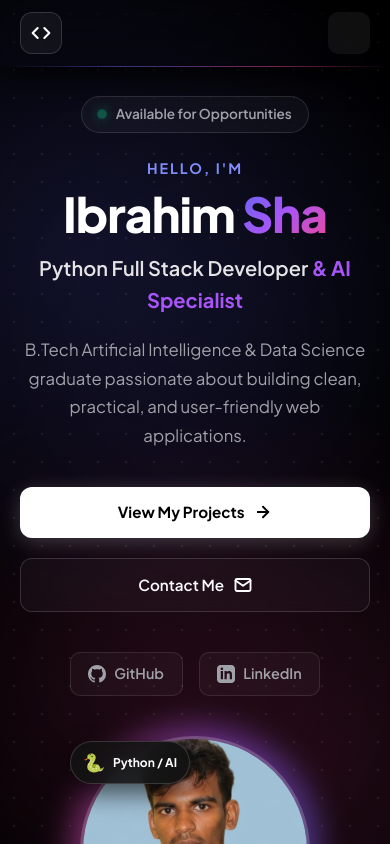
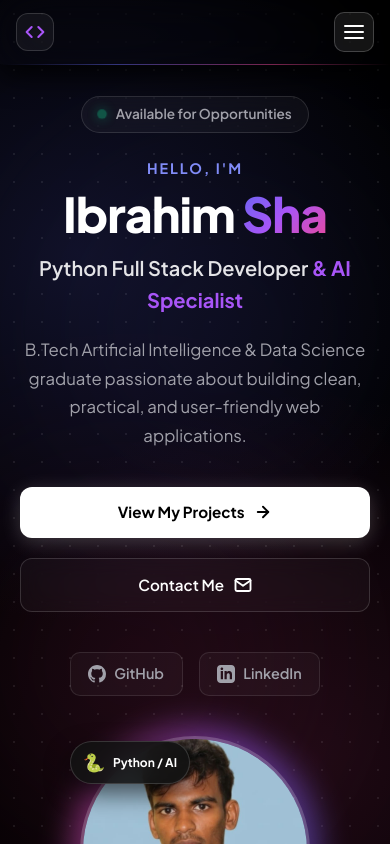
Before and after one commit to Ibrahimsha02/ibrahim-portfolio, an Angular app: page / in a window 390 px wide. Shown: the top 844 px of the page. Built offline with nearby package versions, Linux system fonts and the light colour scheme.

Commit message:
Update portfolio

```diff
--- a/angular.json
+++ b/angular.json
@@ -45,11 +45,11 @@
                   "maximumWarning": "500kB",
                   "maximumError": "1MB"
                 },
-                {
-                  "type": "anyComponentStyle",
-                  "maximumWarning": "4kB",
-                  "maximumError": "8kB"
-                }
+               {
+                "type": "anyComponentStyle",
+                "maximumWarning": "12kB",
+                "maximumError": "16kB"
+              }
               ],
               "outputHashing": "all"
             },
--- a/src/app/components/navbar/navbar.css
+++ b/src/app/components/navbar/navbar.css
@@ -1,5 +1,5 @@
 /* ==========================================================================
-   Angular Navbar CSS - Enhanced Modern Typography Theme
+   Angular Navbar CSS - Enhanced Modern Theme
    ========================================================================== */
 
 @import url('https://fonts.googleapis.com/css2?family=Plus+Jakarta+Sans:wght@500;600;700;800&display=swap');
@@ -41,7 +41,8 @@
   left: 0;
   width: 100%;
   height: 1px;
-  background: linear-gradient(90deg,
+  background: linear-gradient(
+    90deg,
     transparent 0%,
     rgba(99, 102, 241, 0.5) 30%,
     rgba(236, 72, 153, 0.5) 70%,
@@ -58,9 +59,7 @@
   justify-content: space-between;
 }
 
-/* 2. Logo / Avatar Badge */
-.logo,
-.logo-avatar,
+/* 2. Developer Code Icon Badge (`.logo-tech-badge`) */
 .logo-tech-badge {
   text-decoration: none !important;
   display: flex;
@@ -72,14 +71,14 @@
   background: rgba(255, 255, 255, 0.05);
   border: 1px solid rgba(255, 255, 255, 0.15);
   color: #ffffff;
-  font-family: var(--nav-font);
-  font-weight: 800;
-  font-size: 1.1rem;
   transition: all 0.3s ease;
 }
 
-.logo:hover,
-.logo-avatar:hover,
+.logo-tech-badge svg {
+  color: #a855f7;
+  transition: transform 0.3s ease;
+}
+
 .logo-tech-badge:hover {
   background: rgba(168, 85, 247, 0.15);
   border-color: #a855f7;
@@ -87,7 +86,11 @@
   transform: translateY(-2px);
 }
 
-/* 3. Enhanced Navigation Links Typography */
+.logo-tech-badge:hover svg {
+  transform: scale(1.15);
+}
+
+/* 3. Navigation Links (Desktop) */
 .nav-links {
   display: flex;
   align-items: center;
@@ -101,7 +104,7 @@
   font-family: var(--nav-font);
   font-size: 0.92rem;
   font-weight: 600;
-  letter-spacing: 0.4px; /* Crisp Modern Kerning */
+  letter-spacing: 0.4px;
   padding: 0.55rem 1rem;
   border-radius: 8px;
   transition: all 0.25s cubic-bezier(0.16, 1, 0.3, 1);
@@ -125,7 +128,7 @@
 .nav-links a:hover {
   color: #ffffff !important;
   background: rgba(255, 255, 255, 0.06) !important;
-  text-shadow: 0 0 12px rgba(255, 255, 255, 0.3); /* Soft font glow on hover */
+  text-shadow: 0 0 12px rgba(255, 255, 255, 0.3);
 }
 
 .nav-links a:hover::after,
@@ -134,7 +137,7 @@
 }
 
 /* Contact Button Pill Highlight */
-.nav-links a[href="#contact"] {
+.nav-links a[href='#contact'] {
   background: #ffffff !important;
   color: #000000 !important;
   font-weight: 700 !important;
@@ -146,20 +149,20 @@
   text-shadow: none !important;
 }
 
-.nav-links a[href="#contact"]::after {
+.nav-links a[href='#contact']::after {
   display: none !important;
 }
 
-.nav-links a[href="#contact"]:hover {
+.nav-links a[href='#contact']:hover {
   background: #f4f4f5 !important;
   transform: translateY(-2px);
   box-shadow: 0 6px 20px rgba(255, 255, 255, 0.35);
 }
 
-/* 4. Hamburger Menu Button */
+/* 4. Hamburger Menu Button (Desktop Hidden) */
 .menu-toggle {
   display: none;
-  background: rgba(255, 255, 255, 0.06);
+  background: rgba(255, 255, 255, 0.05);
   border: 1px solid var(--nav-border);
   border-radius: 10px;
   width: 42px;
@@ -169,12 +172,7 @@
   justify-content: center;
   align-items: center;
   gap: 5px;
-  transition: all 0.2s ease;
-}
-
-.menu-toggle:hover {
-  background: rgba(255, 255, 255, 0.12);
-  border-color: rgba(255, 255, 255, 0.3);
+  transition: all 0.3s ease;
 }
 
 .menu-toggle span {
@@ -183,95 +181,148 @@
   height: 2px;
   background-color: var(--text-primary);
   border-radius: 2px;
-  transition: transform 0.3s cubic-bezier(0.16, 1, 0.3, 1), opacity 0.2s ease, background-color 0.3s ease;
+  transition:
+    transform 0.35s cubic-bezier(0.16, 1, 0.3, 1),
+    opacity 0.2s ease,
+    background-color 0.3s ease;
   transform-origin: center;
 }
 
-.menu-toggle.open span:nth-child(1) {
-  transform: translateY(7px) rotate(45deg);
-  background-color: var(--accent-pink);
-}
+/* ==========================================================================
+   Mobile Navigation Fix (Smartphone & Tablet: Max-Width 768px)
+   ========================================================================== */
 
-.menu-toggle.open span:nth-child(2) {
-  opacity: 0;
-  transform: scaleX(0);
-}
-
-.menu-toggle.open span:nth-child(3) {
-  transform: translateY(-7px) rotate(-45deg);
-  background-color: var(--accent-pink);
-}
-
-/* 5. Mobile Navigation Drawer CSS */
 @media (max-width: 768px) {
+  /* 1. Header Container */
   .nav-container {
-    padding: 0.75rem 1.25rem;
+    padding: 0.75rem 1rem !important;
+    display: flex;
+    align-items: center;
+    justify-content: space-between;
+    position: relative;
+    z-index: 10000;
   }
 
+  /* 2. Left Logo Badge */
+  .logo-tech-badge,
+  .logo-avatar,
+  .logo {
+    width: 38px !important;
+    height: 38px !important;
+    z-index: 10001;
+  }
+
+  /* 3. Right Hamburger Toggle Button */
   .menu-toggle {
     display: flex !important;
+    background: rgba(255, 255, 255, 0.08) !important;
+    border: 1px solid rgba(255, 255, 255, 0.2) !important;
+    border-radius: 10px !important;
+    width: 40px !important;
+    height: 40px !important;
+    cursor: pointer;
+    flex-direction: column;
+    justify-content: center;
+    align-items: center;
+    gap: 4px;
+    z-index: 10001;
   }
 
+  .menu-toggle span {
+    display: block;
+    width: 20px;
+    height: 2px;
+    background-color: #ffffff !important;
+    border-radius: 2px;
+    transition: all 0.3s cubic-bezier(0.16, 1, 0.3, 1);
+  }
+
+  /* Morph Hamburger into Pink 'X' when Open */
+  .menu-toggle.open {
+    background: rgba(236, 72, 153, 0.2) !important;
+    border-color: #ec4899 !important;
+  }
+
+  .menu-toggle.open span:nth-child(1) {
+    transform: translateY(6px) rotate(45deg);
+    background-color: #ec4899 !important;
+  }
+
+  .menu-toggle.open span:nth-child(2) {
+    opacity: 0;
+  }
+
+  .menu-toggle.open span:nth-child(3) {
+    transform: translateY(-6px) rotate(-45deg);
+    background-color: #ec4899 !important;
+  }
+
+  /* 4. SOLID PITCH BLACK Mobile Drawer Menu (Fixes Overlap!) */
   .nav-links {
-    position: fixed;
-    top: 64px;
-    left: 0;
-    width: 100%;
-    height: calc(100vh - 64px);
-    background: var(--nav-bg-mobile) !important;
-    backdrop-filter: blur(25px);
-    -webkit-backdrop-filter: blur(25px);
-    border-bottom: 1px solid rgba(255, 255, 255, 0.1);
-    flex-direction: column;
-    padding: 2rem 1.5rem;
-    gap: 0.85rem;
-    align-items: stretch;
-    overflow-y: auto;
+    position: fixed !important;
+    top: 58px !important;
+    left: 0 !important;
+    width: 100vw !important;
+    height: calc(100vh - 58px) !important;
+    background: #050505 !important; /* SOLID PITCH BLACK - Stops text bleed-through! */
+    z-index: 9999 !important;
+    flex-direction: column !important;
+    padding: 1.5rem 1.25rem 3rem !important;
+    gap: 0.65rem !important;
+    align-items: stretch !important;
+    overflow-y: auto !important;
 
+    /* Smooth Off-Screen Hidden State */
     opacity: 0;
     visibility: hidden;
-    transform: translateY(-20px) scale(0.97);
+    transform: translateY(-15px);
     pointer-events: none;
-    transition: opacity 0.35s cubic-bezier(0.16, 1, 0.3, 1),
-                transform 0.35s cubic-bezier(0.16, 1, 0.3, 1),
-                visibility 0.35s ease;
-    box-shadow: 0 30px 60px rgba(0, 0, 0, 0.95);
+    transition:
+      opacity 0.3s ease,
+      transform 0.3s ease,
+      visibility 0.3s ease;
   }
 
+  /* When Menu is Open */
   .nav-links.open {
-    opacity: 1;
-    visibility: visible;
-    transform: translateY(0) scale(1);
-    pointer-events: auto;
+    opacity: 1 !important;
+    visibility: visible !important;
+    transform: translateY(0) !important;
+    pointer-events: auto !important;
   }
 
+  /* Mobile Links Styling */
   .nav-links a {
+    display: flex !important;
+    align-items: center;
+    justify-content: center;
+    padding: 0.85rem 1rem !important;
+    font-size: 1.05rem !important;
+    font-weight: 700 !important;
+    color: #ffffff !important;
+    background: rgba(255, 255, 255, 0.05) !important;
+    border: 1px solid rgba(255, 255, 255, 0.1) !important;
+    border-radius: 12px !important;
+    width: 100% !important;
     text-align: center;
-    padding: 1rem 1.25rem;
-    font-size: 1.1rem;
-    font-weight: 700;
-    letter-spacing: 0.5px;
-    color: #ffffff !important;
-    background: rgba(255, 255, 255, 0.03) !important;
-    border: 1px solid rgba(255, 255, 255, 0.08);
-    border-radius: 12px;
-    width: 100%;
-    transition: all 0.25s ease;
   }
 
   .nav-links a:active,
   .nav-links a:hover {
-    background: rgba(255, 255, 255, 0.1) !important;
-    border-color: rgba(168, 85, 247, 0.4);
-    transform: scale(0.99);
+    background: rgba(168, 85, 247, 0.2) !important;
+    border-color: #a855f7 !important;
+    color: #ffffff !important;
   }
 
   .nav-links a[href="#contact"] {
-    margin-left: 0 !important;
-    margin-top: 0.5rem;
-    background: #ffffff !important;
-    color: #000000 !important;
-    font-weight: 800 !important;
-    box-shadow: 0 4px 20px rgba(255, 255, 255, 0.2);
-  }
+  margin-left: 0 !important;   /* Fixes the rightward shift! */
+  margin-right: 0 !important;  /* Ensures perfect center alignment */
+  margin-top: 0.5rem !important;
+  background: #ffffff !important;
+  color: #000000 !important;
+  font-weight: 800 !important;
+  width: 100% !important;
+  justify-content: center !important;
+  text-align: center !important;
 }
+}
```
